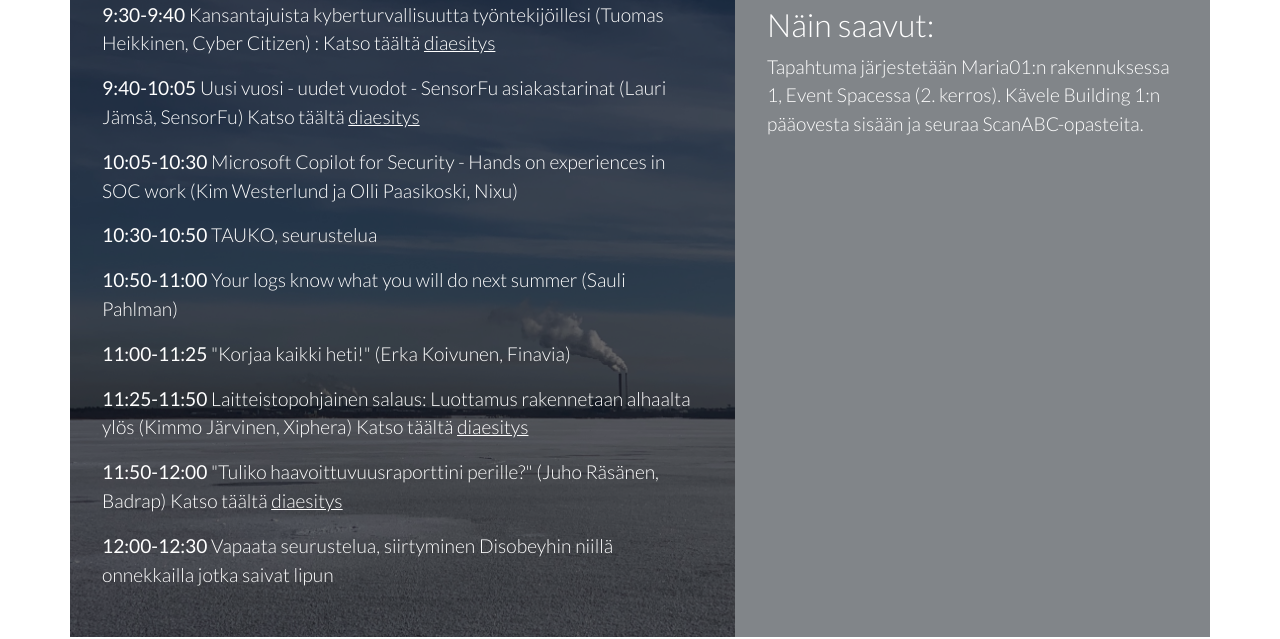
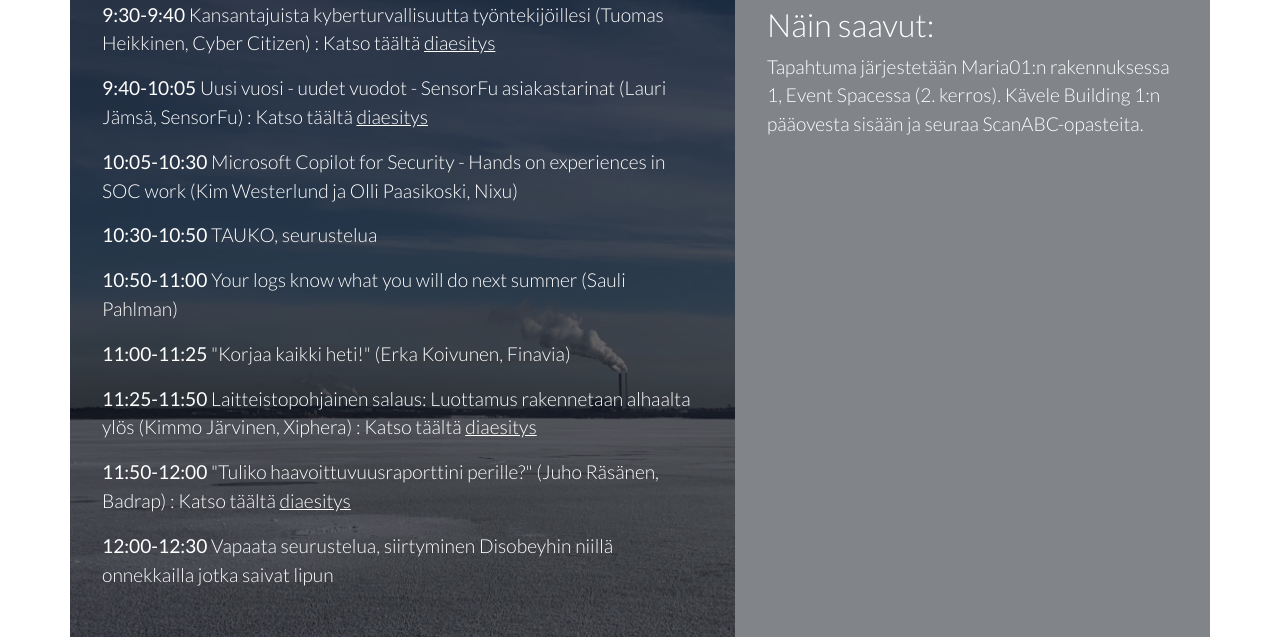
Before and after one commit to scanabc/scanabc.github.io, a Jekyll site: the page prevent24/index.html, which Jekyll copies as it is, in a window 1280 px wide. Shown: the part 1146-1785 px from the top of the page. Built offline with Jekyll 4.4.1, drawn with Linux system fonts in a browser that asks for light colours.

Commit message:
styling fix

```diff
--- a/prevent24/index.html
+++ b/prevent24/index.html
@@ -78,13 +78,13 @@
         <h2>Ohjelma</h2>
         <p><strong>9:00-9:30</strong> Pientä suolaista ja kahavi</p>
         <p><strong>9:30-9:40</strong> Kansantajuista kyberturvallisuutta työntekijöillesi (Tuomas Heikkinen, Cyber Citizen) : Katso täältä <a href="https://drive.google.com/file/d/1A_rtrmSk3-_fZdzOVa56cT4JG3r2bY1Z" target="_blank" rel="noopener">diaesitys</a></p>
-        <p><strong>9:40-10:05</strong> Uusi vuosi - uudet vuodot - SensorFu asiakastarinat (Lauri Jämsä, SensorFu) Katso täältä <a href="https://drive.google.com/file/d/1lHhTqn-F00wERCyDkfVN0cl3YEm_zv8b" target="_blank" rel="noopener">diaesitys</a></p>
+        <p><strong>9:40-10:05</strong> Uusi vuosi - uudet vuodot - SensorFu asiakastarinat (Lauri Jämsä, SensorFu) : Katso täältä <a href="https://drive.google.com/file/d/1lHhTqn-F00wERCyDkfVN0cl3YEm_zv8b" target="_blank" rel="noopener">diaesitys</a></p>
         <p><strong>10:05-10:30</strong> Microsoft Copilot for Security - Hands on experiences in SOC work (Kim Westerlund ja Olli Paasikoski, Nixu)</p>
         <p><strong>10:30-10:50</strong> TAUKO, seurustelua</p>
         <p><strong>10:50-11:00</strong> Your logs know what you will do next summer (Sauli Pahlman)</p>
         <p><strong>11:00-11:25</strong> "Korjaa kaikki heti!" (Erka Koivunen, Finavia)</p>
-        <p><strong>11:25-11:50</strong> Laitteistopohjainen salaus: Luottamus rakennetaan alhaalta ylös (Kimmo Järvinen, Xiphera)  Katso täältä <a href="https://drive.google.com/file/d/1StPFEQQn1YzERmLn0KeUKX0hP9McDXVr" target="_blank" rel="noopener">diaesitys</a></p>
-        <p><strong>11:50-12:00</strong> "Tuliko haavoittuvuusraporttini perille?" (Juho Räsänen, Badrap)  Katso täältä <a href="https://drive.google.com/file/d/1Q0XSQcrv7tanH35Mf2iqVs_w2ARmd1DO" target="_blank" rel="noopener">diaesitys</a></p>
+        <p><strong>11:25-11:50</strong> Laitteistopohjainen salaus: Luottamus rakennetaan alhaalta ylös (Kimmo Järvinen, Xiphera) : Katso täältä <a href="https://drive.google.com/file/d/1StPFEQQn1YzERmLn0KeUKX0hP9McDXVr" target="_blank" rel="noopener">diaesitys</a></p>
+        <p><strong>11:50-12:00</strong> "Tuliko haavoittuvuusraporttini perille?" (Juho Räsänen, Badrap) : Katso täältä <a href="https://drive.google.com/file/d/1Q0XSQcrv7tanH35Mf2iqVs_w2ARmd1DO" target="_blank" rel="noopener">diaesitys</a></p>
         <p><strong>12:00-12:30</strong> Vapaata seurustelua, siirtyminen Disobeyhin niillä onnekkailla jotka saivat lipun</p>
       </div>
       <div class="col-12 col-lg-5 meeting">
```
